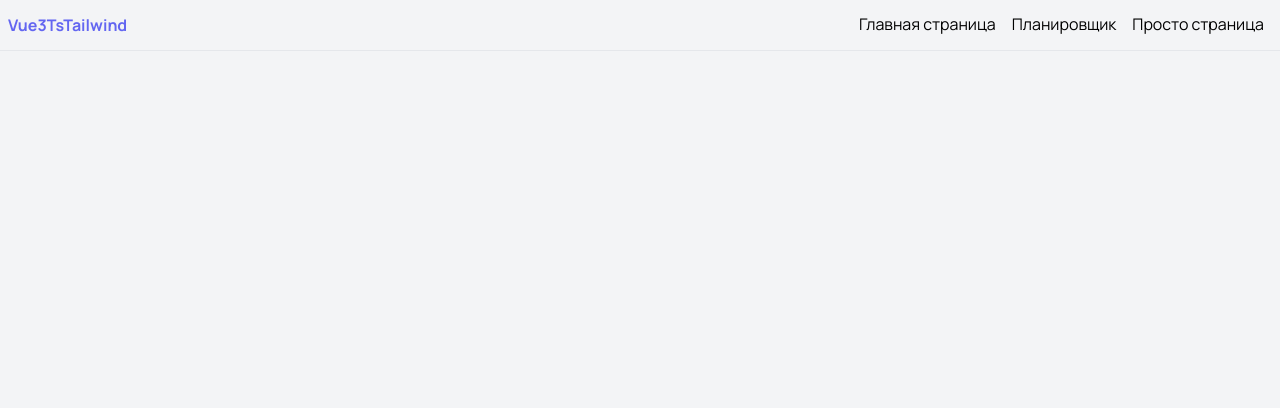
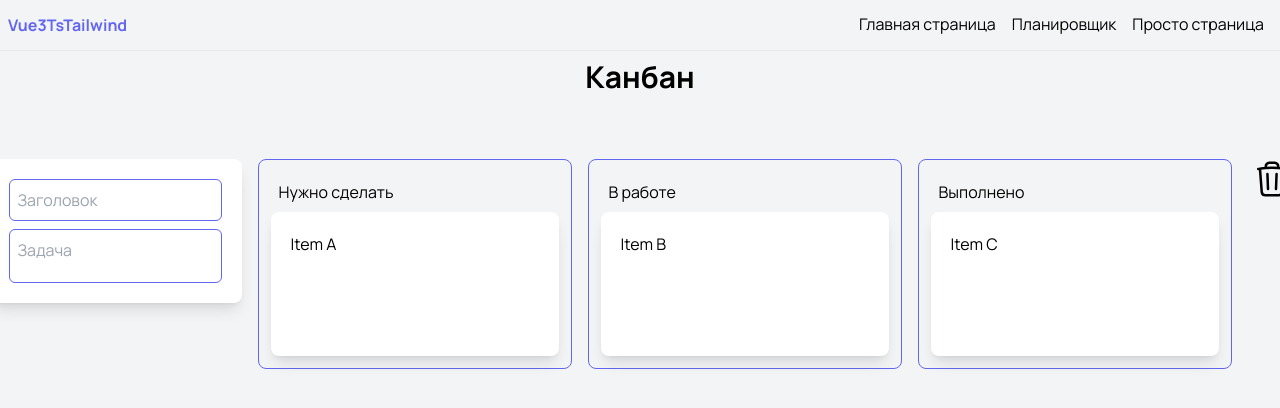
Before and after one commit to AlexandrInita/Vue3TSTailwind, a Vue app: page /canbanPage in a window 1280 px wide. Shown: the top 408 px of the page. Built offline with nearby package versions, Linux system fonts and the light colour scheme.

Commit message:
add CanbanPage, update interface Task

```diff
--- /dev/null
+++ b/src/components/Canban/StateColumn.vue
@@ -0,0 +1,60 @@
+<template>
+  <div
+    class="drop-zone"
+    @drop="onDrop($event)"
+    @dragenter.prevent
+    @dragover.prevent
+  >
+    <div class="m-2 select-none">{{ title }}</div>
+    <div
+      v-for="item in items"
+      :key="item.id"
+      class="drag-el"
+      draggable="true"
+      @dragstart="startDrag($event,item)"
+    >
+      <p>{{ item.title }}</p>
+      <p>{{ item.text }}</p>
+    </div>
+  </div>
+</template>
+
+<script lang="ts">
+import { defineComponent } from "vue"
+import { CardTask } from '../../models/CardTask'
+
+export default defineComponent ({
+  props: {
+    title: String,
+    items: Array<CardTask>
+  },
+
+  emit:['onDrop', 'startDrag'],
+
+  setup (props, { emit }) {
+    const onDrop = (event: any) => {
+      emit('onDrop', event)
+    }
+
+    const startDrag = (event: any, item: any) => {
+      emit('startDrag', event, item)
+    }
+
+    return {
+      onDrop,
+      startDrag
+    }
+  }
+})
+</script>
+
+<style lang="scss">
+.drop-zone {
+  @apply w-[20rem] ml-4 my-12 border border-indigo-500 rounded-lg p-3 min-h-[0.75rem]
+}
+
+.drag-el {
+  @apply  w-[18rem] h-36 bg-white flex flex-col shadow-lg rounded-lg p-5 mb-3 last-of-type:mb-0
+}
+
+</style>
--- a/src/components/planner/dialogs/TaskDialog.vue
+++ b/src/components/planner/dialogs/TaskDialog.vue
@@ -65,7 +65,7 @@
 
 <script lang="ts">
 import { ref, defineComponent, watch, reactive, PropType } from 'vue';
-import Task from '../../../types/Task';
+import ITask from '../../../interface/ITask';
 const props = {
   show: {
     type: Boolean,
@@ -73,7 +73,7 @@ const props = {
   },
 
   taskProp: {
-    type: Object as PropType<Task | null>
+    type: Object as PropType<ITask | null>
   }
 };
 
@@ -85,7 +85,7 @@ export default defineComponent ({
 
 setup(props, { emit }) {
   const showModal = ref(false);
-  const task = reactive<Task>({id:0, name: '', text:'', completed: false})
+  const task = reactive<ITask>({id:0, name: '', text:'', completed: false})
 
   function close(): void {
     emit('close')
--- /dev/null
+++ b/src/interface/ICardTask.ts
@@ -0,0 +1,8 @@
+interface ICardTask {
+  id: number,
+  title: string | null,
+  text: string | null,
+  list: number | null
+}
+
+export default ICardTask
--- /dev/null
+++ b/src/interface/ITask.ts
@@ -0,0 +1,8 @@
+interface ITask{
+  id: number,
+  name: string | null,
+  text: string | null,
+  completed: boolean | null
+}
+
+export default ITask
--- /dev/null
+++ b/src/models/CardTask.ts
@@ -0,0 +1,15 @@
+import ICardTask from '../interface/ICardTask'
+
+export class CardTask implements ICardTask {
+  id: number = -1
+  title: string | null = null
+  text: string | null = null
+  list: number | null = null
+
+  constructor(obj: ICardTask) {
+    this.id = obj && obj?.id || -1
+    this.title = obj && obj?.title || null
+    this.text = obj && obj?.text || null
+    this.list = obj && obj?.list || null
+  }
+}
--- /dev/null
+++ b/src/pages/CanbanPage.vue
@@ -0,0 +1,118 @@
+<template>
+  <div>
+    <h1 class="mt-2 text-3xl font-bold text-center">
+      Канбан
+    </h1>
+
+    <div class="mt-4 flex flex-row mx-auto justify-center">
+      <div
+        class="my-12 drag-el"
+        draggable="true"
+        @dragstart="startDrag($event, newTask)"
+      >
+        <input
+          placeholder="Заголовок" class="p-2 resize-none border border-indigo-500 rounded-md"
+          v-model="newTask.title"
+        />
+        <textarea
+          placeholder="Задача" class="p-2 mt-2 resize-none border border-indigo-500 rounded-md"
+          v-model="newTask.text"
+        />
+      </div>
+
+      <StateColumn
+        v-for="col in stateColumns" :key="col.id + 'col'"
+        :title="col.title"
+        :items="getList(col.id)"
+        @onDrop="onDrop($event, col.id)"
+        @startDrag="startDrag"
+      />
+
+      <div
+        class="ml-5 mt-12"
+        @drop="onRemove($event)"
+        @dragenter.prevent
+        @dragover.prevent
+      >
+        <svg  class="w-10 h-10" xmlns="http://www.w3.org/2000/svg" fill="none" viewBox="0 0 24 24" stroke-width="1.5" stroke="currentColor">
+          <path stroke-linecap="round" stroke-linejoin="round" d="M14.74 9l-.346 9m-4.788 0L9.26 9m9.968-3.21c.342.052.682.107 1.022.166m-1.022-.165L18.16 19.673a2.25 2.25 0 01-2.244 2.077H8.084a2.25 2.25 0 01-2.244-2.077L4.772 5.79m14.456 0a48.108 48.108 0 00-3.478-.397m-12 .562c.34-.059.68-.114 1.022-.165m0 0a48.11 48.11 0 013.478-.397m7.5 0v-.916c0-1.18-.91-2.164-2.09-2.201a51.964 51.964 0 00-3.32 0c-1.18.037-2.09 1.022-2.09 2.201v.916m7.5 0a48.667 48.667 0 00-7.5 0" />
+        </svg>
+      </div>
+    </div>
+  </div>
+</template>
+
+<script lang="ts">
+import { defineComponent, reactive, ref } from "vue"
+import StateColumn from '../components/Canban/StateColumn.vue'
+
+export default defineComponent ({
+  components: { StateColumn },
+  setup () {
+    const items = ref([
+      { id: 0, title: 'Item A', text: '', list: 0},
+      { id: 1, title: 'Item B', text: '', list: 1},
+      { id: 2, title: 'Item C', text: '', list: 2},
+    ])
+
+    const stateColumns = [
+      {id: 0, title: 'Нужно сделать'},
+      {id: 1, title: 'В работе'},
+      {id: 2, title: 'Выполнено'},
+    ]
+
+    const newTask = reactive( { id: -1, title: '', text: '', list: 0})
+
+    const getList = (list: any) => {
+      return items.value.filter((item) => item.list == list)
+    }
+
+    const startDrag = (event: any, item: any) => {
+      event.dataTransfer.dropEffect = 'move'
+      event.dataTransfer.effectAllowed = 'move'
+      event.dataTransfer.setData('itemID', item.id)
+    }
+
+    const onDrop = (event: any, list: any) => {
+      const itemID = event.dataTransfer.getData('itemID')
+      const item = items.value.find((item) => item.id == itemID)
+      if (item) item.list = list
+      else {
+        const task = Object.assign({}, newTask)
+        task.id = new Date().getTime()
+        task.list = list
+        newTask.title = ''
+        newTask.text = ''
+        items.value.push(task)
+      }
+    }
+
+    const onRemove = (event: any) => {
+      const itemID : number = event.dataTransfer.getData('itemID')
+      const id : number = items.value.findIndex(item => item.id == itemID)
+
+      items.value.splice(id, 1)
+    }
+
+    return {
+      newTask,
+      stateColumns,
+      getList,
+      startDrag,
+      onDrop,
+      onRemove
+    }
+  }
+})
+</script>
+
+<style lang="scss">
+.drop-zone {
+  @apply w-[20rem] ml-4 my-12 border border-indigo-500 rounded-lg p-3 min-h-[0.75rem]
+}
+
+.drag-el {
+  @apply  w-[18rem] h-36 bg-white flex flex-col shadow-lg rounded-lg p-5 mb-3 last-of-type:mb-0
+}
+
+</style>
--- a/src/pages/MainPage.vue
+++ b/src/pages/MainPage.vue
@@ -26,6 +26,15 @@
           </router-link>
         </div>
       </div>
+
+      <div class="mt-2 flex justify-center">
+        <div class="p-6 basis-1/2 bg-white rounded-xl shadow-lg hover:shadow-xl flex flex-col items-center">
+          <div>Канбан</div>
+          <router-link class="mt-2 py-2 px-6 bg-indigo-500 hover:bg-indigo-600 text-white font-semibold rounded-lg" to="/canbanPage">
+            Посмотреть
+          </router-link>
+        </div>
+      </div>
     </div>
   </div>
 </template>
--- a/src/pages/Planner.vue
+++ b/src/pages/Planner.vue
@@ -58,13 +58,13 @@
 <script lang="ts">
 import { ref, defineComponent, reactive } from "vue"
 import TaskDialog from "../components/planner/dialogs/TaskDialog.vue"
-import Task from '../types/Task'
+import ITask from '../interface/ITask'
 import { taskDialogHook } from "../hooks/taskDialogHook"
 export default defineComponent ({
   components: { TaskDialog },
   setup () {
 
-    let tasks = reactive<Task[]>([
+    let tasks = reactive<ITask[]>([
       {id:1, name: 'TypeScript', text:'Изучить TypeScripte', completed: false},
       {id:2, name: 'Vue 3', text:'Изучить Vue 3', completed: false},
       {id:3, name: 'Tailwind', text:'Изучить Tailwind', completed: false}
@@ -72,14 +72,14 @@ export default defineComponent ({
 
     const { addEditTaskDialog, openTaskDialog, closeTaskDialog } = taskDialogHook();
 
-    const selectedTask = ref(null as Task | null)
+    const selectedTask = ref(null as ITask | null)
 
-    function editTask(task: Task): void {
+    function editTask(task: ITask): void {
       selectedTask.value = Object.assign({}, task)
       openTaskDialog()
     }
 
-    function saveTask(task: Task): void {
+    function saveTask(task: ITask): void {
       if (task.id) {
         const index = tasks.findIndex(el => el.id === task.id)
         tasks[index] = Object.assign({},task)
--- a/src/router/index.ts
+++ b/src/router/index.ts
@@ -2,6 +2,7 @@ import { createRouter, createWebHistory, RouteRecordRaw } from 'vue-router'
 import MainPage from '../pages/MainPage.vue'
 import Planner from '../pages/Planner.vue'
 import SimplePage from '../pages/SimplePage.vue'
+import CanbanPage from '../pages/CanbanPage.vue'
 
 const routes: Array<RouteRecordRaw> = [
   {
@@ -18,6 +19,11 @@ const routes: Array<RouteRecordRaw> = [
     path: '/simplePage',
     name: 'SimplePage',
     component: SimplePage
+  },
+  {
+    path: '/canbanPage',
+    name: 'CanbanPage',
+    component: CanbanPage
   }
 ]
 
```
Also changed, not shown: src/types/Task.ts (deleted, +0 -8 lines).
